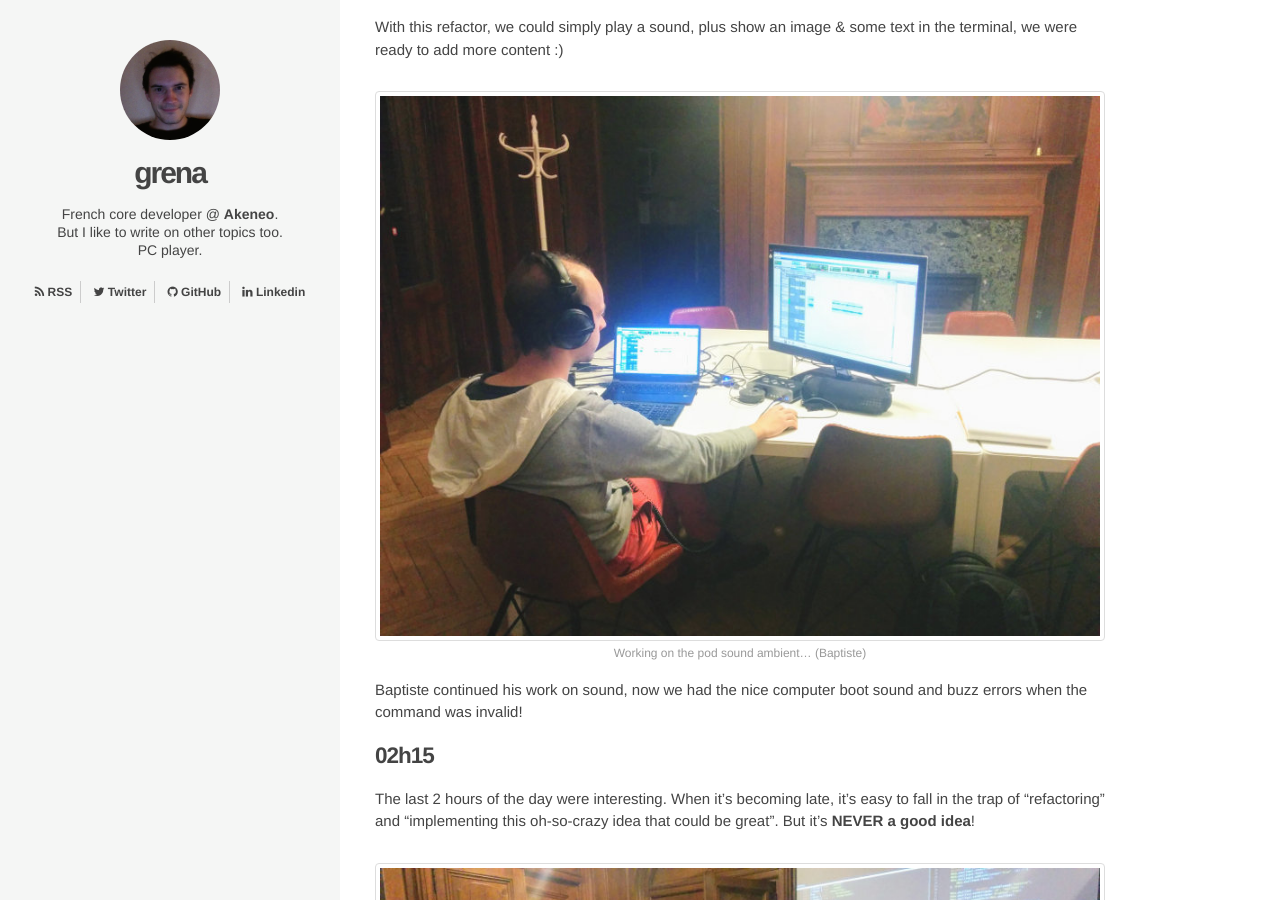
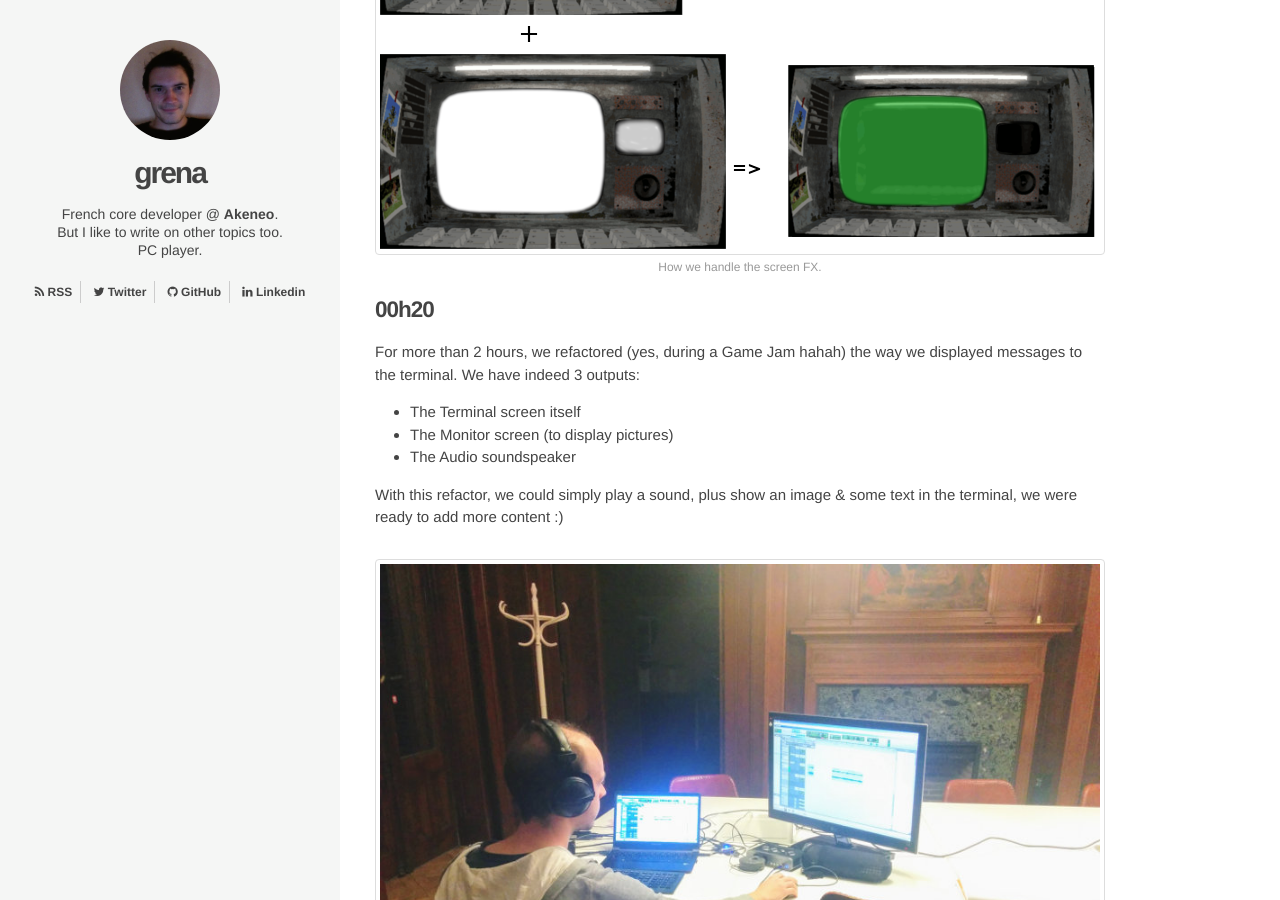
Before and after one commit to grena/grena.github.io, a Jekyll site: the page built from _posts/2017-05-18-ld38-post-mortem-part2.md, in a window 1280 px wide and 900 px high, scrolled down 4658 px. Built offline with Jekyll 4.4.1, drawn with Linux system fonts in a browser that asks for light colours; comment, search, counter and statistics services are not loaded.

Commit message:
Add details on FX

```diff
--- a/_posts/2017-05-18-ld38-post-mortem-part2.md
+++ b/_posts/2017-05-18-ld38-post-mortem-part2.md
@@ -82,6 +82,11 @@ planet and **give feeling to the player**.
 
 As a bonus, we added the nice screen scanning effect, a modified version of [this WebGL effect](http://glslsandbox.com/e#18578.0).
 
+<div class="img-legend" style="margin-top: 30px;">
+    <img src="/assets/img/posts/ld38-p2-screenfx.png" class="img-thumbnail ">
+    <span>How we handle the screen FX.</span>
+</div>
+
 ## 00h20
 For more than 2 hours, we refactored (yes, during a Game Jam hahah) the way we displayed messages to the terminal. We have indeed 3 outputs:
 - The Terminal screen itself
```
Also changed, not shown: assets/img/posts/ld38-p2-screenfx.png (added).
